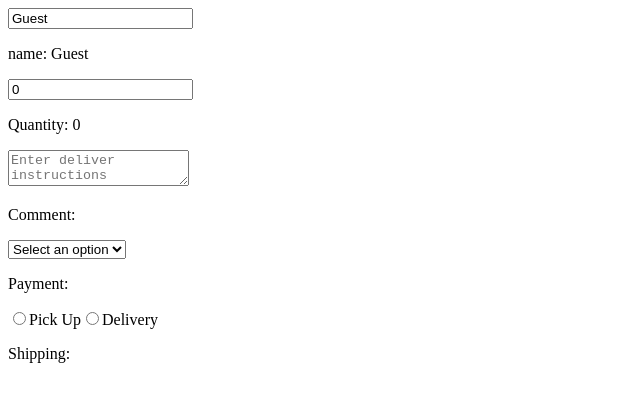
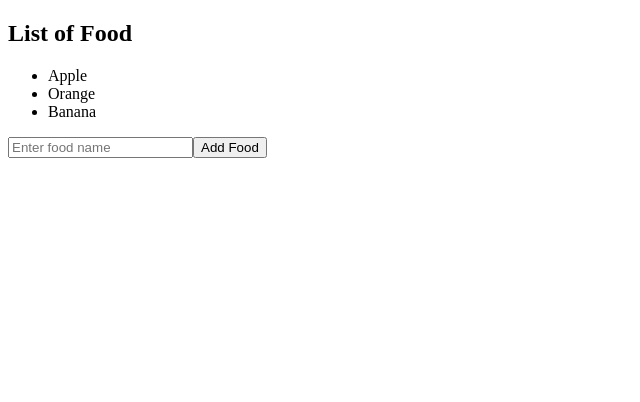
Before and after one commit to Sahil-Rawat-001/BasicReact-App, a React (Vite) app: page / in a window 1280 px wide. Shown: the top 402 px of the page, without its empty margins (0-640 px from the left). Built offline with nearby package versions, Linux system fonts and the light colour scheme.

Commit message:
add UpdateFunc, UpdateArr, UpdateObj comp. and learn how to update them in react

```diff
--- a/src/App.jsx
+++ b/src/App.jsx
@@ -1,14 +1,12 @@
-import Change from "./Change";
+import UpdateArr from "./UpdateArr"
 
 function App() {
-
-
 
 
   return(
 
     <>
-      <Change/>
+      <UpdateArr/>
     </>
   );
 }
--- /dev/null
+++ b/src/UpdateArr.jsx
@@ -0,0 +1,42 @@
+import React, {useState} from "react";
+
+
+function UpdateArr(){
+
+    const [food, setFood] = useState(["Apple", "Orange", "Banana"]);
+
+    function handleAddFood(event){
+
+      const newFood = document.getElementById("foodInput").value;
+      document.getElementById("foodInput").value = "";
+
+      if(newFood === "") return;
+
+      setFood([...food,newFood]);
+    }
+
+    function handleKeyPress(event){
+
+        if(event.key === "Enter"){
+            handleAddFood();
+        }
+    }
+
+    return(
+
+        <div>
+            <h2>List of Food</h2>
+            <ul>
+                {food.map((food, index) => (
+
+                    <li key={index}>{food}</li>
+                ))}
+            </ul>
+
+            <input type="text" id="foodInput" placeholder="Enter food name" onKeyDown={handleKeyPress} />
+            <button onClick={handleAddFood} >Add Food</button>
+        </div>
+    );
+}
+
+export default UpdateArr
```
Also changed, not shown: src/UpdateFunc.jsx (added, +58 -0 lines), src/UpdateObj.jsx (added, +49 -0 lines).
